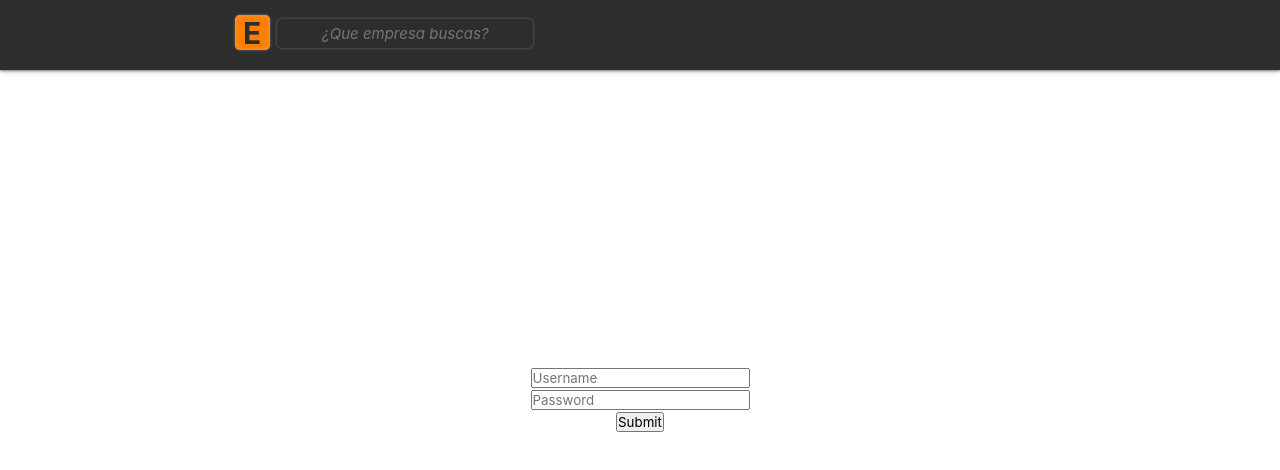
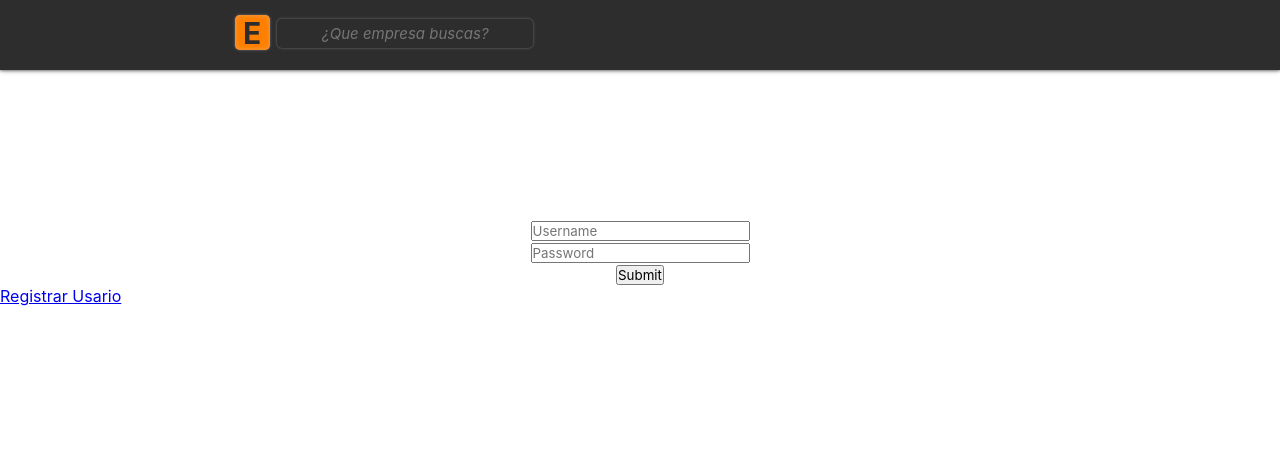
Before and after one commit to miguelCidPaz/enterprise-front, a React (Create React App) app: page /login in a window 1280 px wide. Shown: the top 470 px of the page. Built offline with nearby package versions, Linux system fonts and the light colour scheme.

Commit message:
new user

```diff
--- a/src/components/Login/Login.jsx
+++ b/src/components/Login/Login.jsx
@@ -1,6 +1,7 @@
 
 import React from 'react';
 import { useForm } from 'react-hook-form';
+import { Link } from 'react-router-dom';
 import md5 from 'md5';
 
 import './styles.scss';
@@ -17,7 +18,7 @@ import './styles.scss';
         userData.username = data.username;
         userData.password = md5(data.password)};
 
-    return (
+    return (<div className='div--register'>
         <form className='form--register' onSubmit={handleSubmit(onSubmit)} >
             {/* User Name */}
             <input className='form--input' type="text" placeholder="Username" {
@@ -29,10 +30,12 @@ import './styles.scss';
                 ...register("password",
                 {required: {value: true, message:'Campo requerido'},
                 minleg: {value: 6, message:'La contraseña tiene que tener al menos 6 caracteres'},
-                maxLength: {value: 100, message:'Tamaño maximo 80'}})} />
+                maxLength: {value: 20, message:'Tamaño maximo 20'}})} />
             {errors.password && <p className='message--errors'>{errors.password.message}</p>}
 
             <input type="submit" />
         </form>
+        <Link to={'/login/register'} className='button--register'>Registrar Usario</Link>
+    </div>
     );
 }
--- a/src/components/Login/styles.scss
+++ b/src/components/Login/styles.scss
@@ -1,6 +1,13 @@
-.form--register {
+.div--register {
+    margin-top: 160px;
+    padding-top: 60px;
     width: 100%;
     height: 100vh;
+    justify-content: center;
+    align-items: center;
+}
+
+.form--register {
     display: flex;
     flex-wrap: wrap;
     flex-direction: column;
@@ -12,3 +19,8 @@
     padding: auto;
     margin: 1px;
 }
+
+.button--register{
+    justify-content: center;
+    align-items: center;
+}
```
